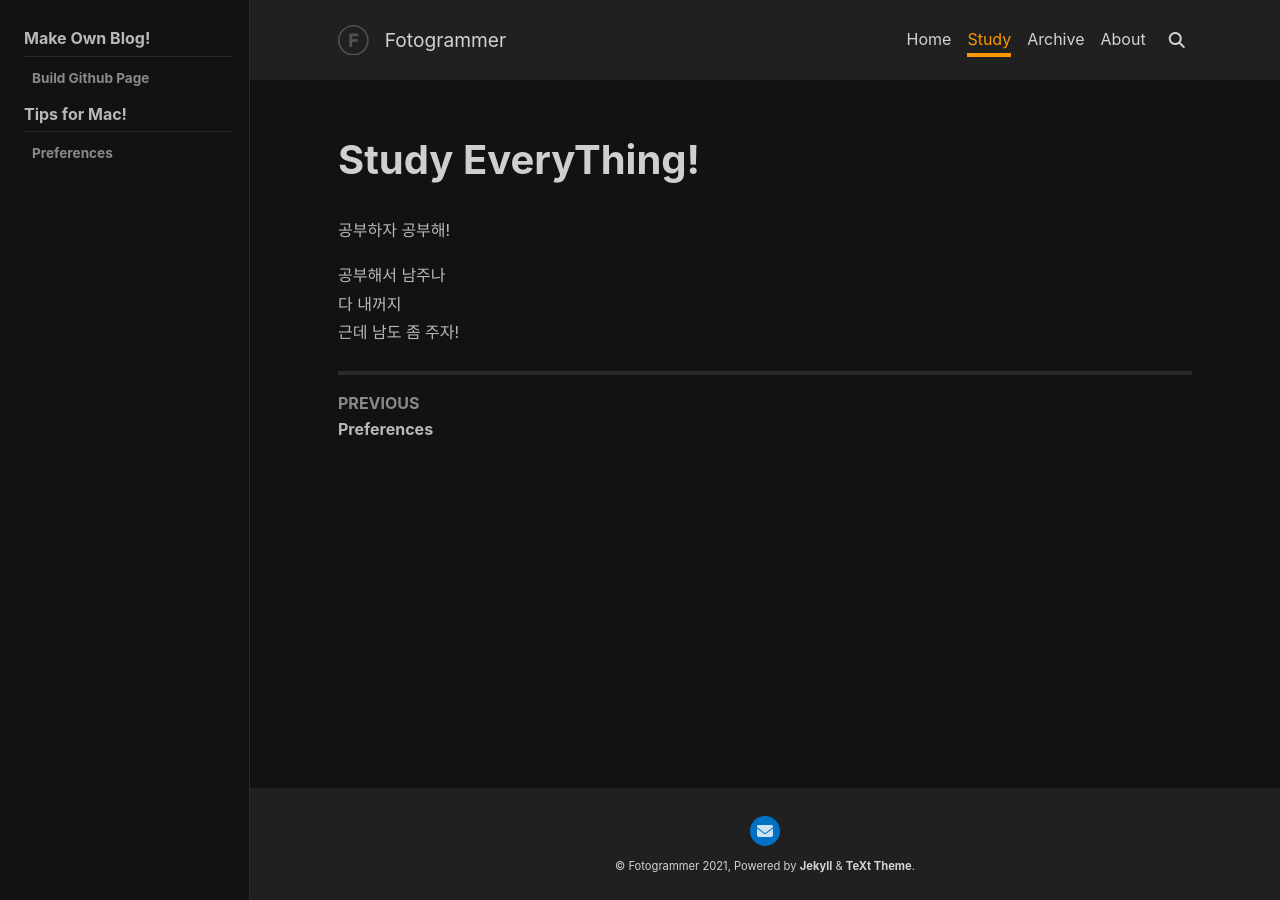
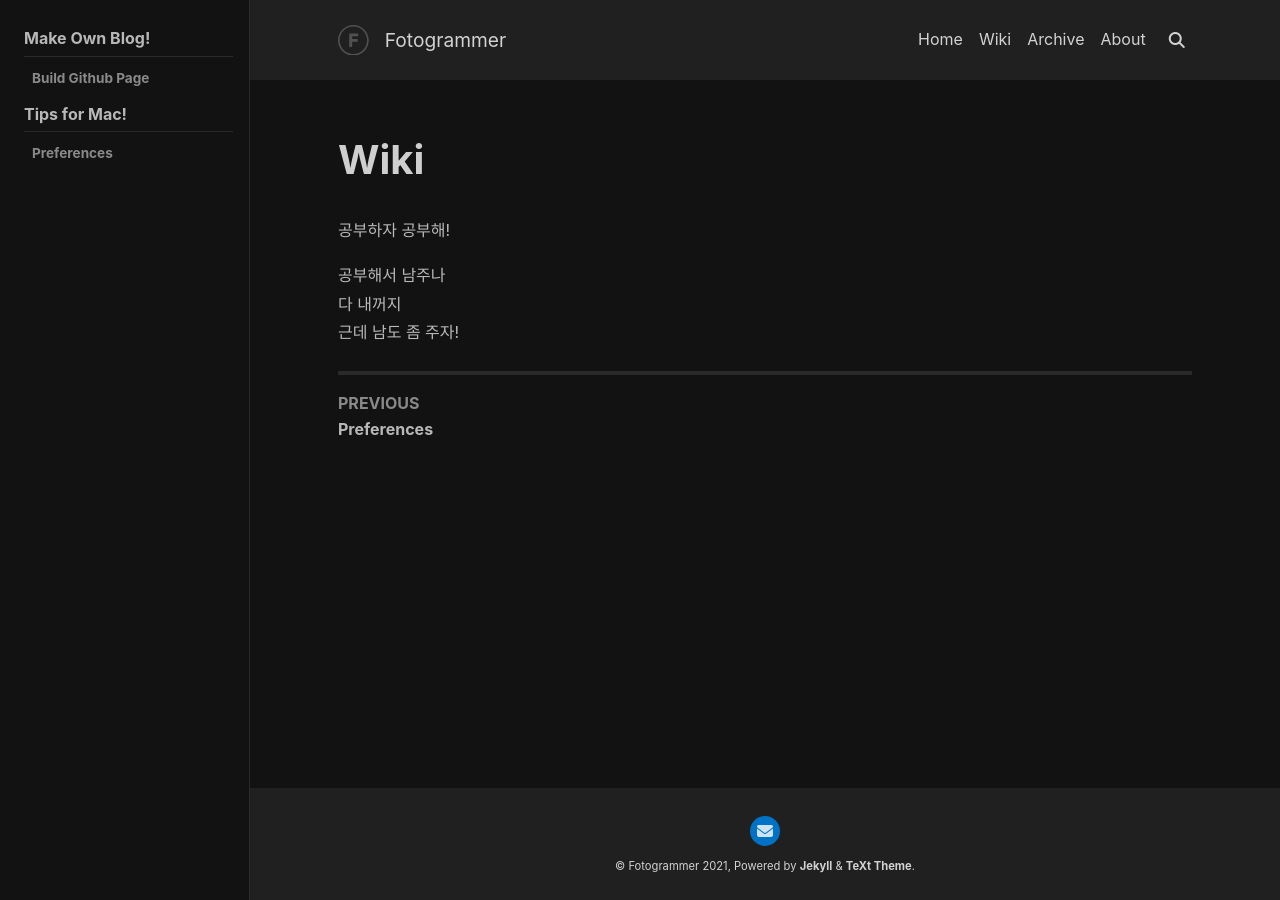
Before and after one commit to righttime/righttime.github.io, a Jekyll site: the page built from wiki.md, in a window 1280 px wide. Built offline with Jekyll 4.4.1, drawn with Linux system fonts in a browser that asks for light colours; nearby versions of some CDN libraries.

Commit message:
change study to wiki

```diff
--- a/_data/navigation.yml
+++ b/_data/navigation.yml
@@ -1,14 +1,14 @@
 header:
   - title: Home
     url: /
-  - title: Study
-    url: /study.html
+  - title: Wiki
+    url: /Wiki.html
   - title: Archive
     url: /archive.html
   - title: About
     url: /about.html
 
-study:
+wiki:
   - title:      Make Own Blog!
     children:
       - title:  Build Github Page
--- a/study.md
+++ b/wiki.md
@@ -1,8 +1,8 @@
 ---
 layout: article
-title: Study EveryThing!
+title: Wiki
 sidebar:
-  nav: study
+  nav: wiki
 ---
 공부하자 공부해!
 <!--more-->
```
